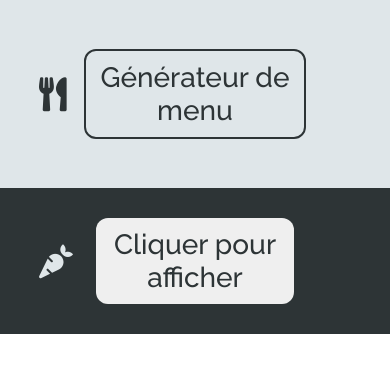
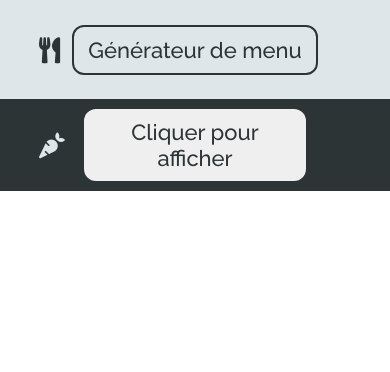
Before and after one commit to OMantel1/Generateur-de-menu-js, a plain HTML site: page index.html in a window 390 px wide. Drawn offline with Linux system fonts and the light colour scheme.

Commit message:
ajout media queries mobile

```diff
--- a/css/style.css
+++ b/css/style.css
@@ -105,3 +105,20 @@ button:hover{
 	color: #dfe6e9;
 
 }
+
+@media screen and (max-width: 425px){
+    .fas{
+        font-size: 26px;
+    }
+    header h1,
+    button{
+        font-size: 22px;
+    }
+    section,
+    header{
+        padding: 10px;
+    }
+    section li{
+        font-size: 19px;
+    }
+}
```
